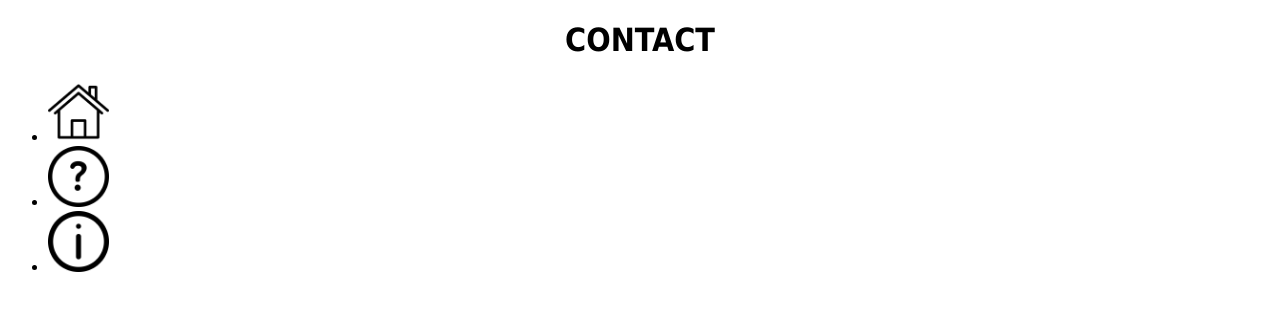
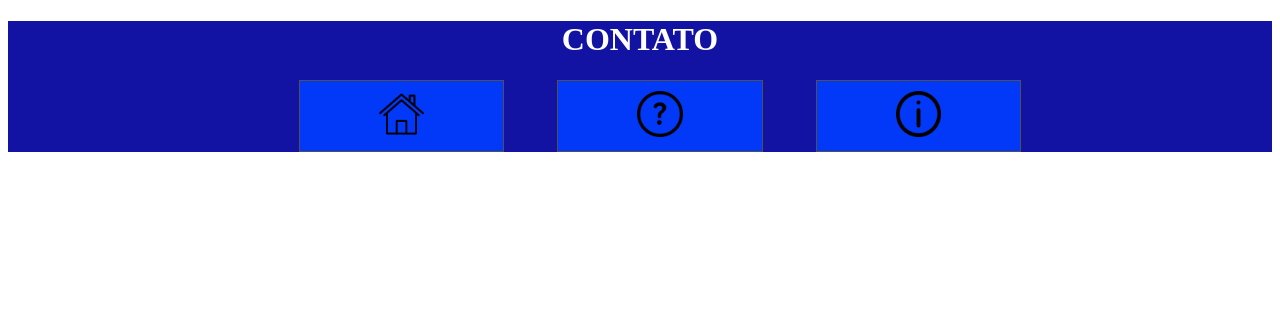
Before and after one commit to felipesora/projeto-inicial, a plain HTML site: page paginas/contact.html in a window 1280 px wide. Drawn offline with Linux system fonts and the light colour scheme.

Commit message:
CSS da página CONTATO

```diff
--- a/css/contact.css
+++ b/css/contact.css
@@ -0,0 +1,38 @@
+h1 {
+    color: rgb(255, 255, 255);
+    text-align: center;
+    font-family: serif;
+ }
+
+ .link {
+
+    border: 1px solid rgba(80, 80, 80);
+    display: inline-block;
+    margin: 0 2% ;
+    background-color:rgba(0, 60, 255, 0.911);
+    padding: 10px;
+    width: 15%;
+    transition: all 0.4s ease-out;
+ }
+
+ a {
+    display: inline-block;
+    text-decoration: none;
+    color: black;
+
+
+
+    img{
+        display: inline-block;
+        width: 25%;
+    }
+
+}
+#menu ul{
+    list-style: none;
+    text-align: center;
+ }
+
+ header{
+    background-color: rgba(1, 1, 156, 0.925);
+    }
--- a/paginas/contact.html
+++ b/paginas/contact.html
@@ -8,12 +8,12 @@
 
 </head>
 <body>
-    <div class="container">
+    <div id="container">
 
-        <header class="cabecalho">
-            <h1 style="text-align: center;font-family:Tahoma, Verdana, sans-serif;">CONTACT</h1>
+        <header id="cabecalho">
+            <h1>CONTATO</h1>
 
-            <nav class="menu">
+            <nav id="menu">
                 <ul>
                     <li class="link"><a href="../index.html"><img src="../img/home.png" alt="Imagem de uma Casa"
                         width="5%" title="INICIO"></a></li>
```
